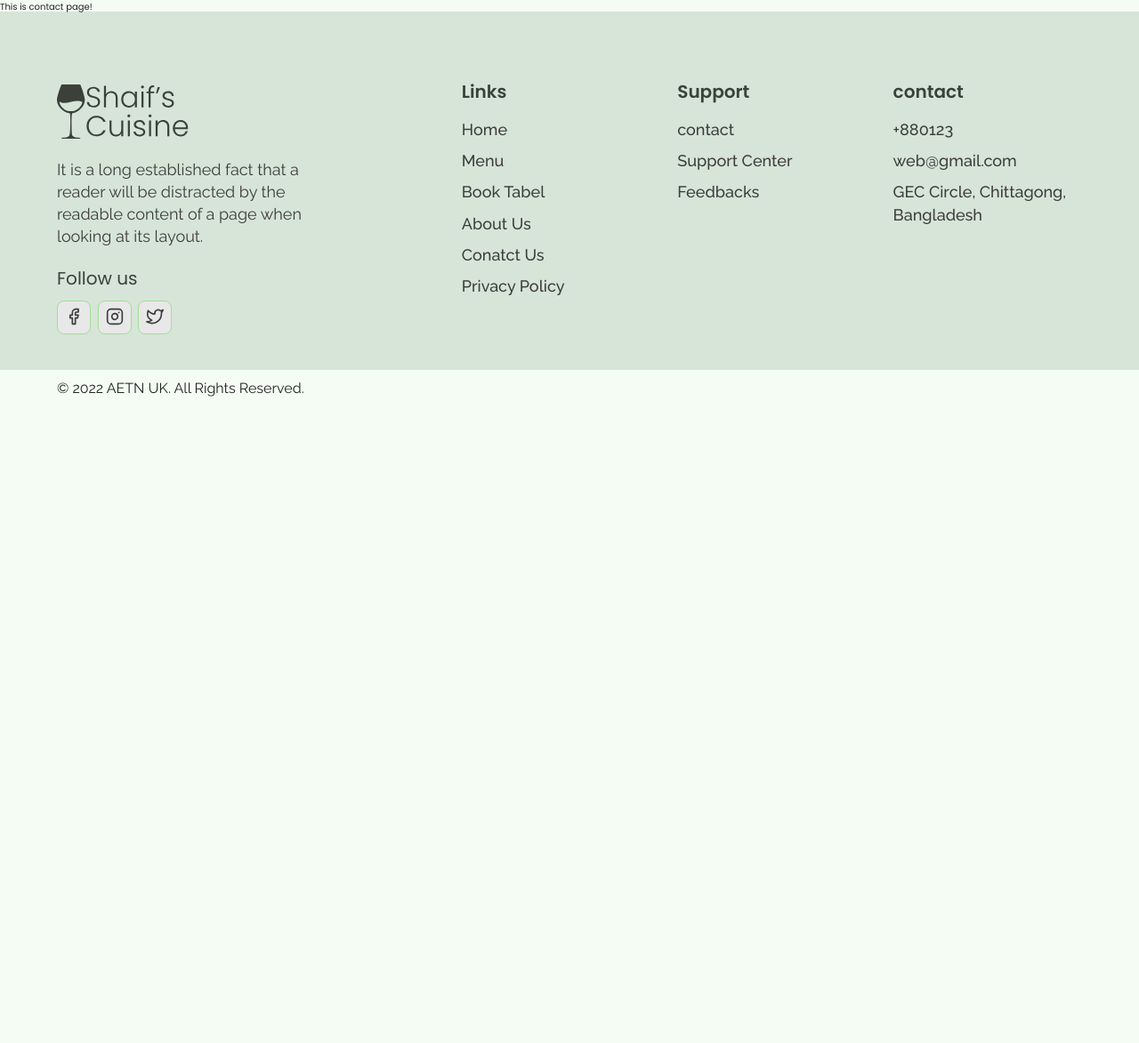
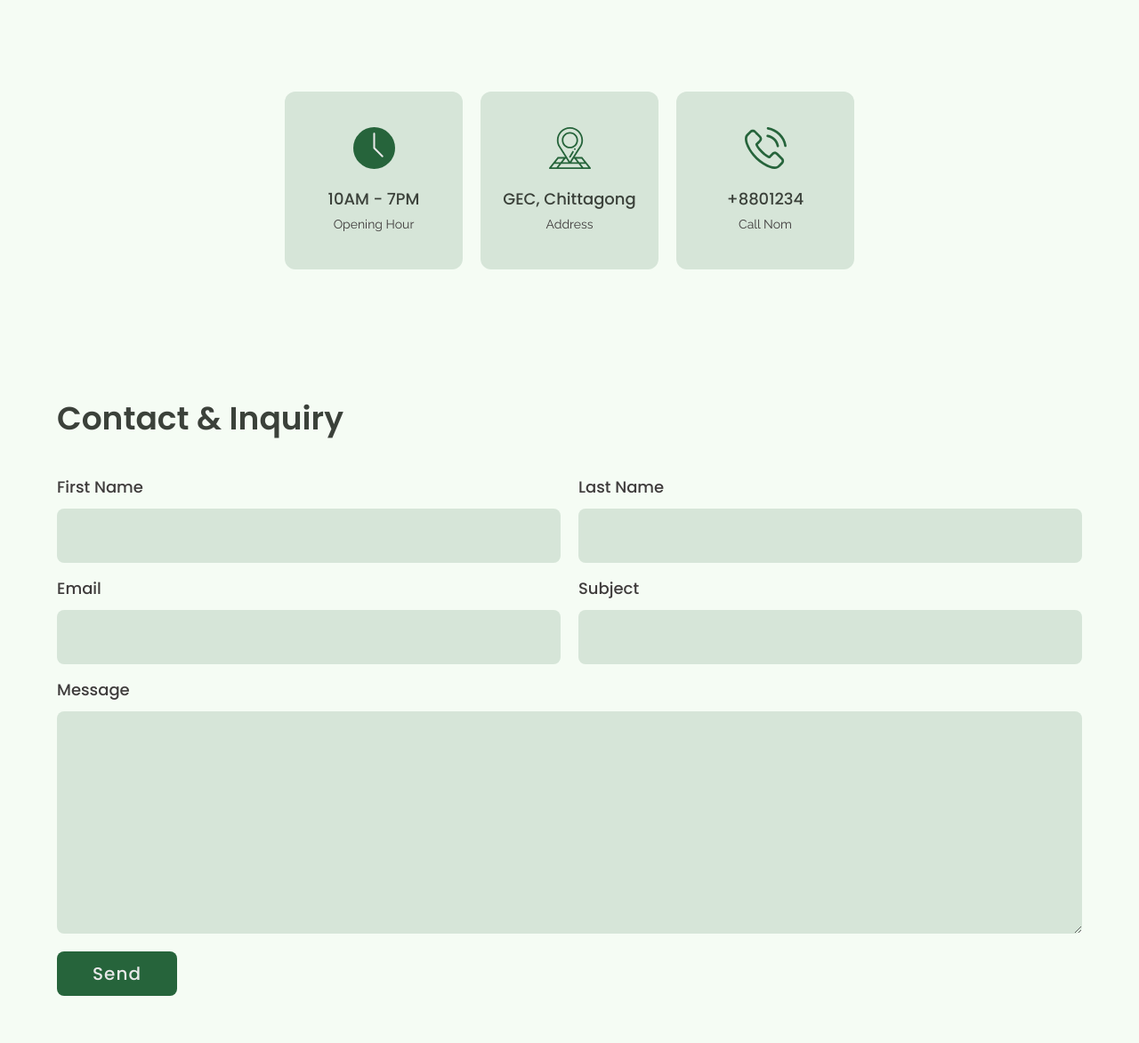
Before and after one commit to yegiii/RestaurantWebsite, a website: page contact.html in a window 1280 px wide. Shown: the part 83-1256 px from the top of the page at 89% size. Before the commit the page ends 800 px from the top, so only its background shows below. Drawn offline with nearby package versions, Linux system fonts and the light colour scheme.

Commit message:
contact page completed

```diff
--- a/components.css
+++ b/components.css
@@ -332,3 +332,76 @@ footer {
     margin-bottom: 1rem;
   }
 }
+/* form styles */
+#form {
+  padding: 5rem 0;
+}
+.form__title {
+  font-size: 1.8rem;
+  color: var(--black-1);
+  font-weight: 600;
+}
+.form__wrapper {
+  padding: 3rem 0;
+}
+.form__wrapper form {
+  display: grid;
+  grid-template-columns: 1fr;
+  gap: 2rem;
+}
+.form__group label {
+  font-size: 1.6rem;
+  font-family: Poppins;
+  color: var(--black-2);
+  font-weight: 500;
+}
+.form__group input,
+.form__group textarea,
+.form__group select {
+  width: 100%;
+  border: none;
+  background-color: var(--lightGreen-1);
+  font-size: 1.4rem;
+  font-family: Raleway;
+  font-weight: 600;
+  padding: 1.5rem;
+  border-radius: 8px;
+  margin-top: 0.5rem;
+  color: var(--black-2);
+}
+.form__group textarea {
+  resize: vertical;
+}
+.form__wrapper button[type="submit"] {
+  width: max-content;
+  border: none;
+  padding: 1rem 4rem;
+  font-weight: 500;
+  letter-spacing: 0.1rem;
+}
+@media (min-width: 768px) {
+  .form__title {
+    font-size: 3.6rem;
+    font-weight: 600;
+  }
+  .form__wrapper {
+    padding: 5rem 0;
+  }
+  .form__wrapper form {
+    grid-template-columns: 1fr 1fr;
+    gap: 2rem;
+  }
+  .form__group__full {
+    grid-column: 1 / span 2;
+  }
+  .form__group label {
+    font-size: 1.8rem;
+  }
+  .form__group input,
+  .form__group textarea,
+  .form__group select {
+    font-size: 1.8rem;
+    padding: 2rem;
+    margin-top: 1.5rem;
+  }
+}
--- a/contact.html
+++ b/contact.html
@@ -8,11 +8,12 @@
     <link rel="stylesheet" href="./reset.css" />
     <link rel="stylesheet" href="./globalStyles.css" />
     <link rel="stylesheet" href="./components.css" />
+
     <!-- aos CSS -->
     <link rel="stylesheet" href="https://unpkg.com/aos@next/dist/aos.css" />
   </head>
   <body>
-    <!-- Nav Section -->
+    <!--* Nav Section -->
     <div class="nav">
       <div class="container">
         <div class="nav__wrapper">
@@ -71,9 +72,78 @@
         </div>
       </div>
     </div>
-    <h1>This is contact page!</h1>
+    <!--* End Nav section -->
+    <!--* Store Info Section  -->
+    <section id="storeInfo" data-aos="fade-up">
+      <div class="container">
+        <div class="storeInfo__wrapper">
+          <div class="storeInfo__item">
+            <div class="storeInfo__icon">
+              <img src="./images/wall-clock-icon.svg" alt="icon" />
+            </div>
+            <h3 class="storeInfo__title">10AM - 7PM</h3>
+            <p class="storeInfo__text">Opening Hour</p>
+          </div>
 
-    <!-- Footer -->
+          <div class="storeInfo__item">
+            <div class="storeInfo__icon">
+              <img src="./images/address-icon.svg" alt="icon" />
+            </div>
+            <h3 class="storeInfo__title">GEC, Chittagong</h3>
+            <p class="storeInfo__text">Address</p>
+          </div>
+
+          <div class="storeInfo__item">
+            <div class="storeInfo__icon">
+              <img src="./images/phone-icon.svg" alt="icon" />
+            </div>
+            <h3 class="storeInfo__title">+8801234</h3>
+            <p class="storeInfo__text">Call Nom</p>
+          </div>
+        </div>
+      </div>
+    </section>
+    <!--* End Store Info Section  -->
+
+    <!--* Contact form Section -->
+    <section id="form" data-aos="fade-down">
+      <div class="container">
+        <h3 class="form__title">Contact & Inquiry</h3>
+        <div class="form__wrapper">
+          <form>
+            <div class="form__group">
+              <label for="firstName">First Name</label>
+              <input type="text" id="firstName" name="first_name" required />
+            </div>
+            <div class="form__group">
+              <label for="lastName">Last Name</label>
+              <input type="text" id="lastName" name="last_name" required />
+            </div>
+            <div class="form__group">
+              <label for="email">Email</label>
+              <input type="email" id="email" name="email" required />
+            </div>
+            <div class="form__group">
+              <label for="subject">Subject</label>
+              <input type="text" id="subject" name="subject" required />
+            </div>
+            <div class="form__group form__group__full">
+              <label for="message">Message</label>
+              <textarea
+                name="message"
+                id="message"
+                rows="10"
+                required
+              ></textarea>
+            </div>
+            <button type="submit" class="btn primary-btn">Send</button>
+          </form>
+        </div>
+      </div>
+    </section>
+    <!--* End Contact form Section -->
+
+    <!--* Footer -->
     <footer>
       <div class="container">
         <div class="footer__wrapper">
@@ -210,8 +280,7 @@
         <p class="copyright__text">© 2022 AETN UK. All Rights Reserved.</p>
       </div>
     </div>
-
-    <!-- End Footer -->
+    <!--* End Footer -->
     <!-- aos Script -->
     <script src="https://unpkg.com/aos@next/dist/aos.js"></script>
     <!-- costum Js script -->
```
